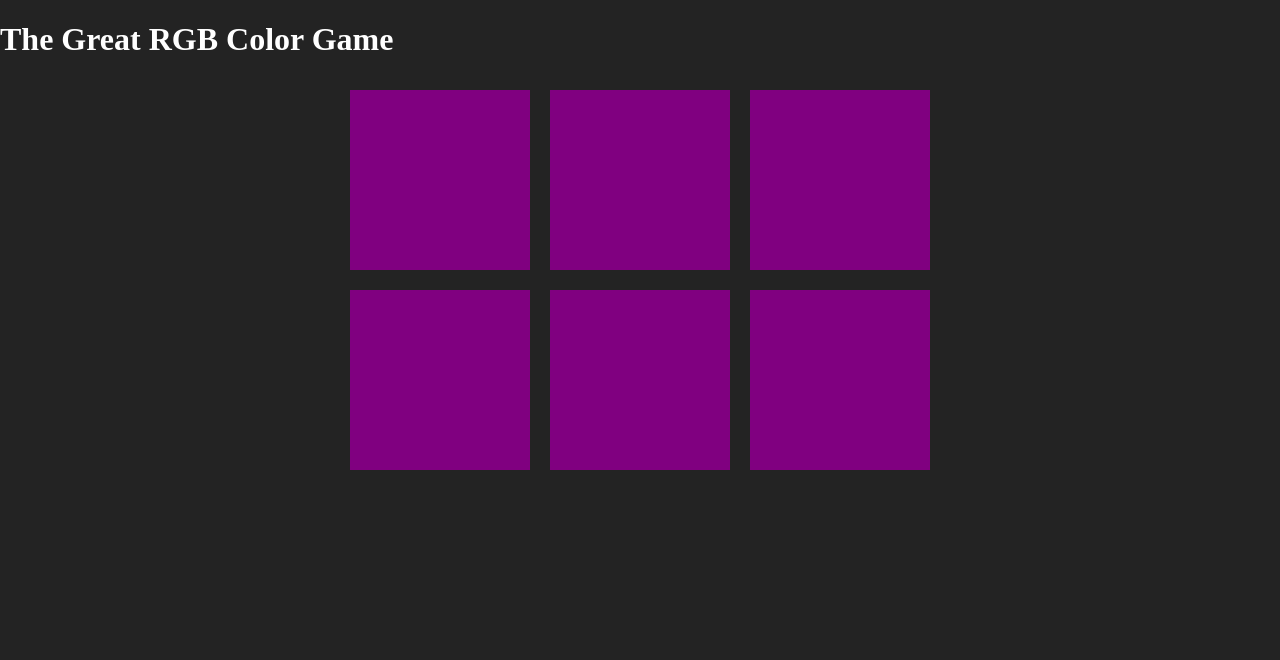
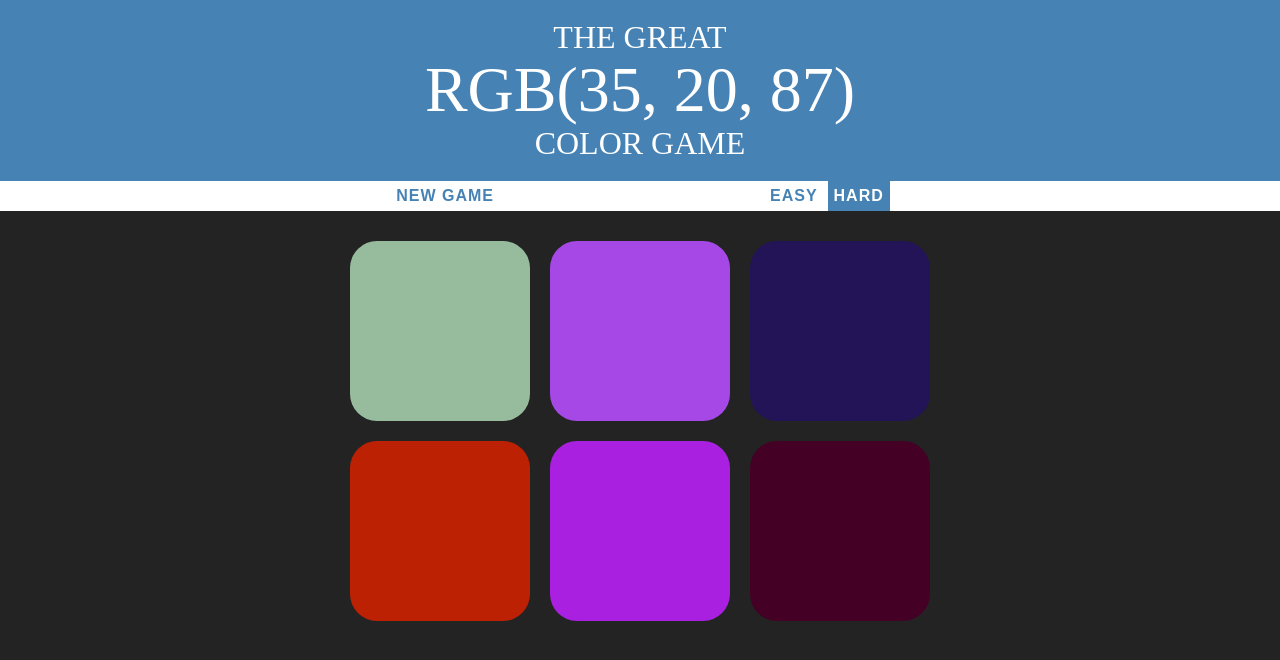
Before and after one commit to miha2010/RGB-Color-Game, a plain HTML site: page index.html in a window 1280 px wide. Drawn offline with Linux system fonts and the light colour scheme.

Commit message:
final changes

```diff
--- a/index.html
+++ b/index.html
@@ -10,7 +10,20 @@
 </head>
 
 <body>
-    <h1 class="headline">The Great RGB Color Game</h1>
+    <h1 id="title">
+        THE GREAT
+        <br>
+        <span id="colorDisplay">RGB</span>
+        <br>
+        COLOR GAME
+    </h1>
+    <div id="navbar">
+        <button id="reset">New Game</button>
+        <span id="message"></span>
+        <button class="mode">Easy</button>
+        <button class="mode selected">Hard</button>
+    </div>
+
     <div id="container">
         <div class="square"></div>
         <div class="square"></div>
--- a/index.js
+++ b/index.js
@@ -1,7 +1,98 @@
-const colors =
-    ['rgb(255, 0, 0)',
-        'rgb(255, 0, 0)',
-        'rgb(255, 0, 0)',
-        'rgb(255, 0, 0)',
-        'rgb(255, 0, 0)',
-        'rgb(255, 0, 0)',]
+const colorDisplay = document.querySelector('#colorDisplay');
+const messageDisplay = document.querySelector('#message');
+const resetButton = document.querySelector('#reset');
+const squares = document.querySelectorAll('.square');
+const title = document.querySelector('#title');
+const modeButtons = document.querySelectorAll('.mode');
+
+let colors = [];
+let colorToGuess = null;
+let numberOfSquares = 6;
+
+const pickColorToGuess = () => {
+    const randomNumber = Math.floor(Math.random() * numberOfSquares);
+
+    return colors[randomNumber];
+}
+
+const randomColor = () => {
+    const r = Math.floor(Math.random() * 256);
+    const g = Math.floor(Math.random() * 256);
+    const b = Math.floor(Math.random() * 256);
+
+    return `rgb(${r}, ${g}, ${b})`;
+}
+
+const generateRandomColors = (number) => {
+    const generatedColors = [];
+
+    for (let i = 0; i < number; i += 1) {
+        generatedColors.push(randomColor());
+    };
+
+    return generatedColors;
+}
+
+const reset = () => {
+    colors = generateRandomColors(numberOfSquares);
+    colorToGuess = pickColorToGuess();
+    colorDisplay.textContent = colorToGuess.toUpperCase();
+    messageDisplay.textContent = "";
+
+    for (let i = 0; i < squares.length; i += 1) {
+        if (colors[i]) {
+            squares[i].style.display = "block";
+            squares[i].style.background = colors[i]
+        } else {
+            squares[i].style.display = "none";
+        }
+    };
+
+    title.style.background = "steelblue";
+}
+
+resetButton.addEventListener('click', () => reset());
+
+const changeColors = () => {
+    for (let i = 0; i < squares.length; i += 1) {
+        squares[i].style.background = colorToGuess;
+    };
+};
+
+for (let i = 0; i < squares.length; i += 1) {
+    const square = squares[i];
+
+    square.addEventListener('click', () => {
+        const clickedColor = square.style.background;
+
+        if (clickedColor === colorToGuess) {
+            changeColors();
+            messageDisplay.textContent = 'Correct!';
+            resetButton.textContent = 'Play Again?';
+            title.style.background = colorToGuess;
+        } else {
+            square.style.background = "#232323";
+            messageDisplay.textContent = "Try Again"
+        }
+    })
+};
+
+for (let i = 0; i < modeButtons.length; i += 1) {
+    const modeButton = modeButtons[i];
+
+    modeButton.addEventListener('click', () => {
+        if (modeButton.textContent === 'Easy') {
+            modeButtons[0].classList.add("selected");
+            modeButtons[1].classList.remove("selected");
+            numberOfSquares = 3;
+        } else {
+            modeButtons[0].classList.remove("selected");
+            modeButtons[1].classList.add("selected");
+            numberOfSquares = 6;
+        }
+
+        reset();
+    });
+}
+
+reset();
--- a/style.css
+++ b/style.css
@@ -3,21 +3,73 @@ body {
     margin: 0;
     padding: 0;
     background-color: #232323;
+    font-family: "Montserrat", "Avenir";
 }
 
-.headline {
-    color: white;
+h1{
+    text-align: center;
+	line-height: 1.1;
+	font-weight: normal;
+	color: white;
+	background: steelblue;
+    margin: 0;
+    padding: 20px 0;
+}
+
+#colorDisplay {
+	font-size: 200%;
+}
+
+#navbar {
+	background: white;
+	height: 30px;
+	text-align: center;
+	color: black;
+}
+
+.selected {
+	color: white;
+	background: steelblue;
+}
+
+button {
+	border: none;
+	background: none;
+	text-transform: uppercase;
+	height: 100%;
+	font-weight: 700;
+	color: steelblue;
+	letter-spacing: 1px;
+	font-size: inherit;
+	transition: all 0.3s;
+	-webkit-transition: all 0.3s;
+	-moz-transition: all 0.3s;
+	outline: none;
+}
+
+button:hover {
+	color: white;
+	background: steelblue;
+}
+
+#message {
+	display: inline-block;
+	width: 20%;
 }
 
 #container {
     max-width: 600px;
-    margin: 0 auto;
+    margin: 20px auto;
 }
 
 .square {
-    width: 30%;
-    background-color: purple;
-    padding-bottom: 30%;
-    margin: 1.66%;
-    float: left;
+	width: 30%;
+	background: purple;
+	padding-bottom: 30%;
+	float: left;
+	margin: 1.66%;
+	border-radius: 15%;
+	transition: background 0.6s;
+	-webkit-transition: background 0.6s;
+	-moz-transition: background 0.6s;
 }
```
